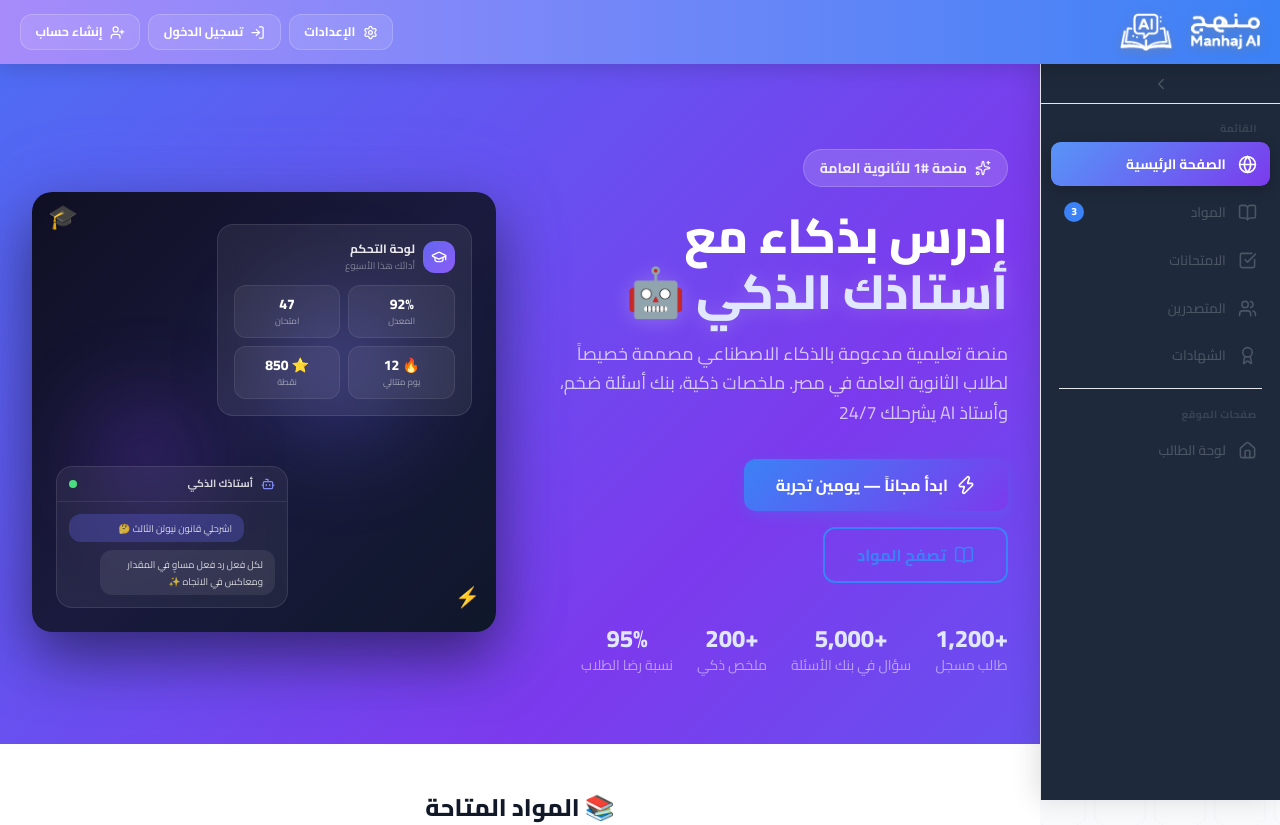
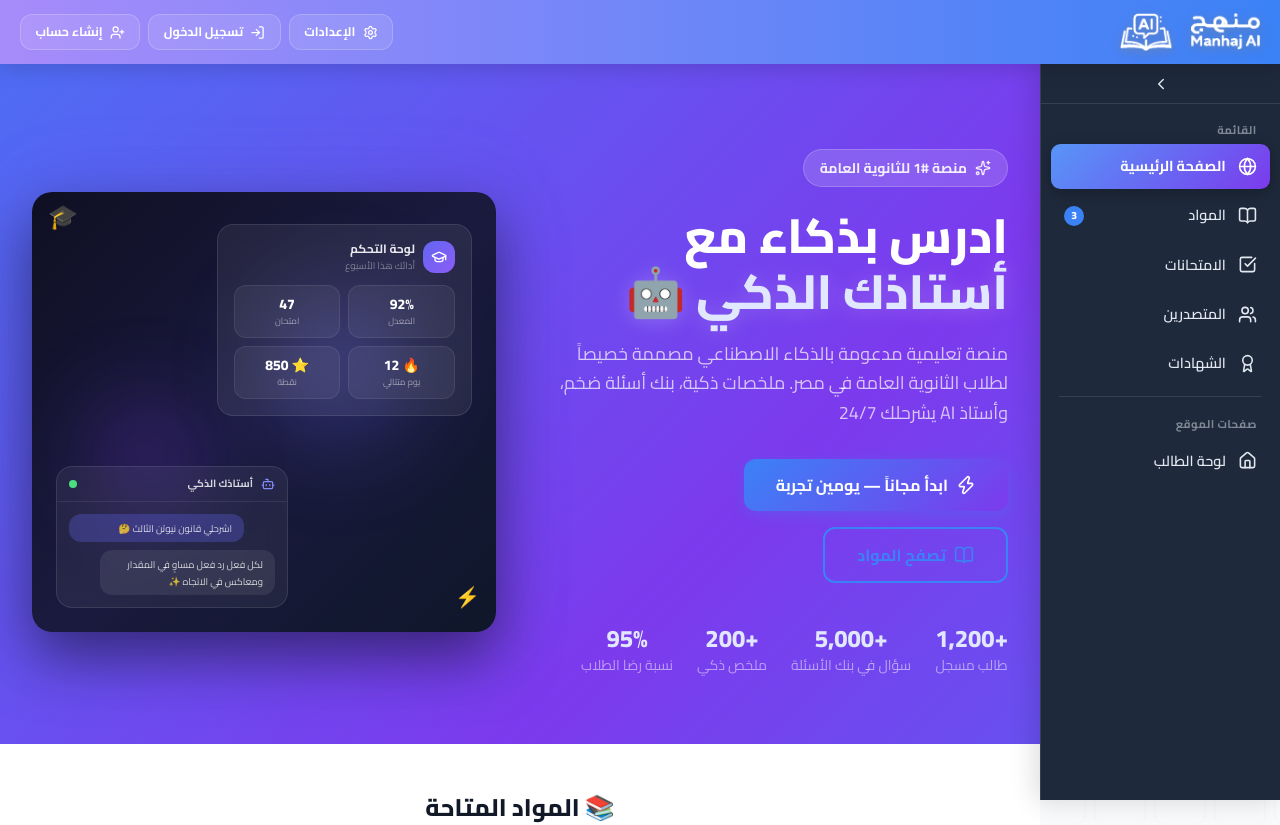
Before and after one commit to accmoha86-beep/ManhajAi, a Next.js app: page / in a window 1280 px wide. Shown: the top 825 px of the page. Built offline with nearby package versions, Linux system fonts and the light colour scheme.

Commit message:
fix: sidebar theme consistency - add dedicated sidebar CSS vars per theme, improve text visibility, match topbar colors

```diff
--- a/src/components/shared/Sidebar.tsx
+++ b/src/components/shared/Sidebar.tsx
@@ -64,16 +64,16 @@ export default function Sidebar() {
           border: 'none',
           cursor: 'pointer',
           fontFamily: "'Cairo', sans-serif",
-          fontSize: '0.85rem',
-          fontWeight: active ? 700 : 500,
+          fontSize: '0.9rem',
+          fontWeight: active ? 700 : 600,
           background: active
-            ? 'linear-gradient(135deg, var(--theme-primary), var(--theme-secondary))'
+            ? 'var(--theme-sidebar-active-gradient)'
             : 'transparent',
-          color: active ? '#fff' : 'var(--theme-text-secondary)',
+          color: active ? '#fff' : 'var(--theme-sidebar-text)',
           transition: 'all 0.25s cubic-bezier(0.4, 0, 0.2, 1)',
           justifyContent: sidebarCollapsed ? 'center' : 'flex-start',
           whiteSpace: 'nowrap',
-          boxShadow: active ? '0 4px 15px rgba(0,0,0,0.2)' : 'none',
+          boxShadow: active ? '0 4px 15px rgba(0,0,0,0.25)' : 'none',
           position: 'relative',
           overflow: 'hidden',
           width: '100%',
@@ -133,11 +133,11 @@ export default function Sidebar() {
         width: sidebarWidth,
         zIndex: 1000,
         background: 'var(--theme-sidebar-bg)',
-        borderLeft: '1px solid var(--theme-border)',
+        borderLeft: '1px solid var(--theme-sidebar-border)',
         display: 'flex',
         flexDirection: 'column',
         transition: 'width 0.3s cubic-bezier(0.4, 0, 0.2, 1)',
-        boxShadow: '-4px 0 25px rgba(0,0,0,0.12)',
+        boxShadow: '-4px 0 25px rgba(0,0,0,0.15)',
         overflow: 'hidden',
       }}
     >
@@ -148,8 +148,8 @@ export default function Sidebar() {
         className="flex items-center justify-center h-10 border-none cursor-pointer"
         style={{
           background: 'transparent',
-          color: 'var(--theme-text-secondary)',
-          borderBottom: '1px solid var(--theme-border)',
+          color: 'var(--theme-sidebar-text)',
+          borderBottom: '1px solid var(--theme-sidebar-border)',
         }}
       >
         <ChevronLeft
@@ -167,12 +167,12 @@ export default function Sidebar() {
           <div
             className="font-cairo"
             style={{
-              fontSize: '0.65rem',
+              fontSize: '0.7rem',
               fontWeight: 700,
-              color: 'var(--theme-text-secondary)',
-              opacity: 0.6,
+              color: 'var(--theme-sidebar-text-muted)',
               padding: '0.5rem 0.85rem 0.3rem',
               letterSpacing: '0.04em',
+              textTransform: 'uppercase',
             }}
           >
             القائمة
@@ -186,7 +186,7 @@ export default function Sidebar() {
           className="mx-2 my-[0.6rem]"
           style={{
             height: '1px',
-            background: 'var(--theme-border)',
+            background: 'var(--theme-sidebar-border)',
           }}
         />
 
@@ -195,12 +195,12 @@ export default function Sidebar() {
           <div
             className="font-cairo"
             style={{
-              fontSize: '0.65rem',
+              fontSize: '0.7rem',
               fontWeight: 700,
-              color: 'var(--theme-text-secondary)',
-              opacity: 0.6,
+              color: 'var(--theme-sidebar-text-muted)',
               padding: '0.5rem 0.85rem 0.3rem',
               letterSpacing: '0.04em',
+              textTransform: 'uppercase',
             }}
           >
             صفحات الموقع
--- a/src/styles/globals.css
+++ b/src/styles/globals.css
@@ -28,7 +28,14 @@
   --theme-surface-bg: #FFFFFF;
   --theme-surface-border: #E5E7EB;
   --theme-nav-bg: rgba(255,255,255,0.92);
+
+  /* Sidebar — dark blue matching topbar blue/purple */
   --theme-sidebar-bg: #1E293B;
+  --theme-sidebar-text: #E2E8F0;
+  --theme-sidebar-text-muted: rgba(226,232,240,0.5);
+  --theme-sidebar-border: #334155;
+  --theme-sidebar-hover: rgba(59,130,246,0.15);
+  --theme-sidebar-active-gradient: linear-gradient(135deg, #3B82F6, #7C3AED);
 
   --theme-text-primary: #111827;
   --theme-text-secondary: #4B5563;
@@ -83,7 +90,14 @@
   --theme-surface-bg: #1A2E1A;
   --theme-surface-border: #2E4A2E;
   --theme-nav-bg: rgba(15,26,15,0.95);
-  --theme-sidebar-bg: #0A120A;
+
+  /* Sidebar — deep green with gold accents, matching topbar green→gold */
+  --theme-sidebar-bg: #0A150A;
+  --theme-sidebar-text: #F5F5DC;
+  --theme-sidebar-text-muted: rgba(250,204,21,0.5);
+  --theme-sidebar-border: #1B3A1B;
+  --theme-sidebar-hover: rgba(212,160,23,0.12);
+  --theme-sidebar-active-gradient: linear-gradient(135deg, #1B5E20, #D4A017);
 
   --theme-text-primary: #F5F5DC;
   --theme-text-secondary: #C8D6A0;
@@ -138,7 +152,14 @@
   --theme-surface-bg: #FFFFFF;
   --theme-surface-border: #FED7AA;
   --theme-nav-bg: rgba(255,247,237,0.95);
+
+  /* Sidebar — dark red/brown matching topbar red */
   --theme-sidebar-bg: #7C2D12;
+  --theme-sidebar-text: #FEF2F2;
+  --theme-sidebar-text-muted: rgba(254,202,202,0.6);
+  --theme-sidebar-border: #9A3412;
+  --theme-sidebar-hover: rgba(220,38,38,0.2);
+  --theme-sidebar-active-gradient: linear-gradient(135deg, #DC2626, #EA580C);
 
   --theme-text-primary: #1C1917;
   --theme-text-secondary: #57534E;
@@ -193,7 +214,14 @@
   --theme-surface-bg: #FFFFFF;
   --theme-surface-border: #BBF7D0;
   --theme-nav-bg: rgba(240,253,244,0.95);
+
+  /* Sidebar — dark emerald matching topbar green */
   --theme-sidebar-bg: #14532D;
+  --theme-sidebar-text: #ECFDF5;
+  --theme-sidebar-text-muted: rgba(187,247,208,0.55);
+  --theme-sidebar-border: #166534;
+  --theme-sidebar-hover: rgba(16,185,129,0.2);
+  --theme-sidebar-active-gradient: linear-gradient(135deg, #059669, #0D9488);
 
   --theme-text-primary: #14532D;
   --theme-text-secondary: #166534;
@@ -248,7 +276,14 @@
   --theme-surface-bg: #1E293B;
   --theme-surface-border: #334155;
   --theme-nav-bg: rgba(15,23,42,0.95);
-  --theme-sidebar-bg: #0F172A;
+
+  /* Sidebar — deep navy matching topbar indigo */
+  --theme-sidebar-bg: #0C1222;
+  --theme-sidebar-text: #E2E8F0;
+  --theme-sidebar-text-muted: rgba(165,180,252,0.5);
+  --theme-sidebar-border: #1E293B;
+  --theme-sidebar-hover: rgba(99,102,241,0.15);
+  --theme-sidebar-active-gradient: linear-gradient(135deg, #6366F1, #7C3AED);
 
   --theme-text-primary: #F1F5F9;
   --theme-text-secondary: #94A3B8;
@@ -490,7 +525,7 @@
   transition: all 0.25s cubic-bezier(0.4, 0, 0.2, 1) !important;
 }
 .sidebar-item:hover {
-  background: var(--theme-hover-overlay) !important;
+  background: var(--theme-sidebar-hover) !important;
   transform: translateX(-3px);
 }
 .sidebar-item-active {
```
